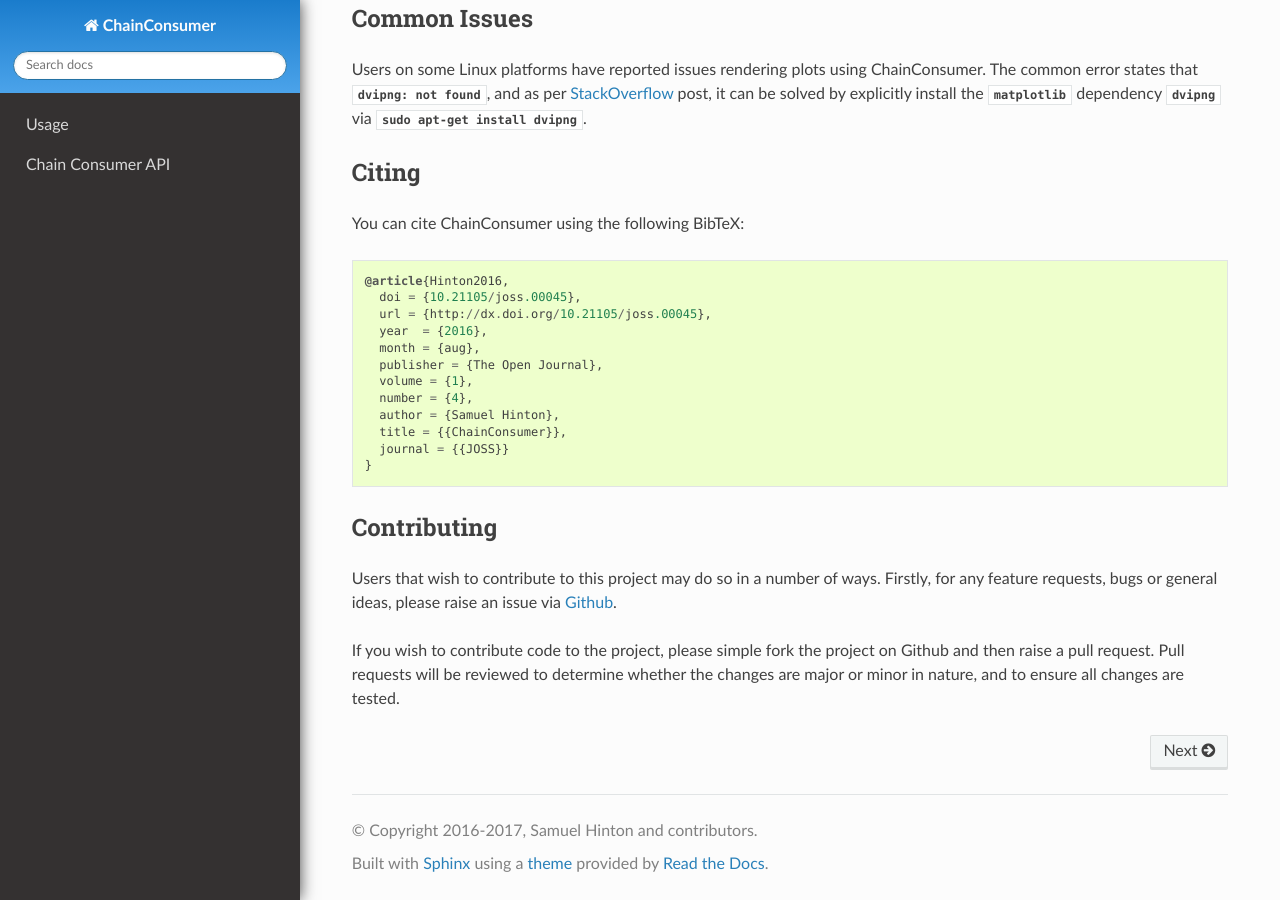
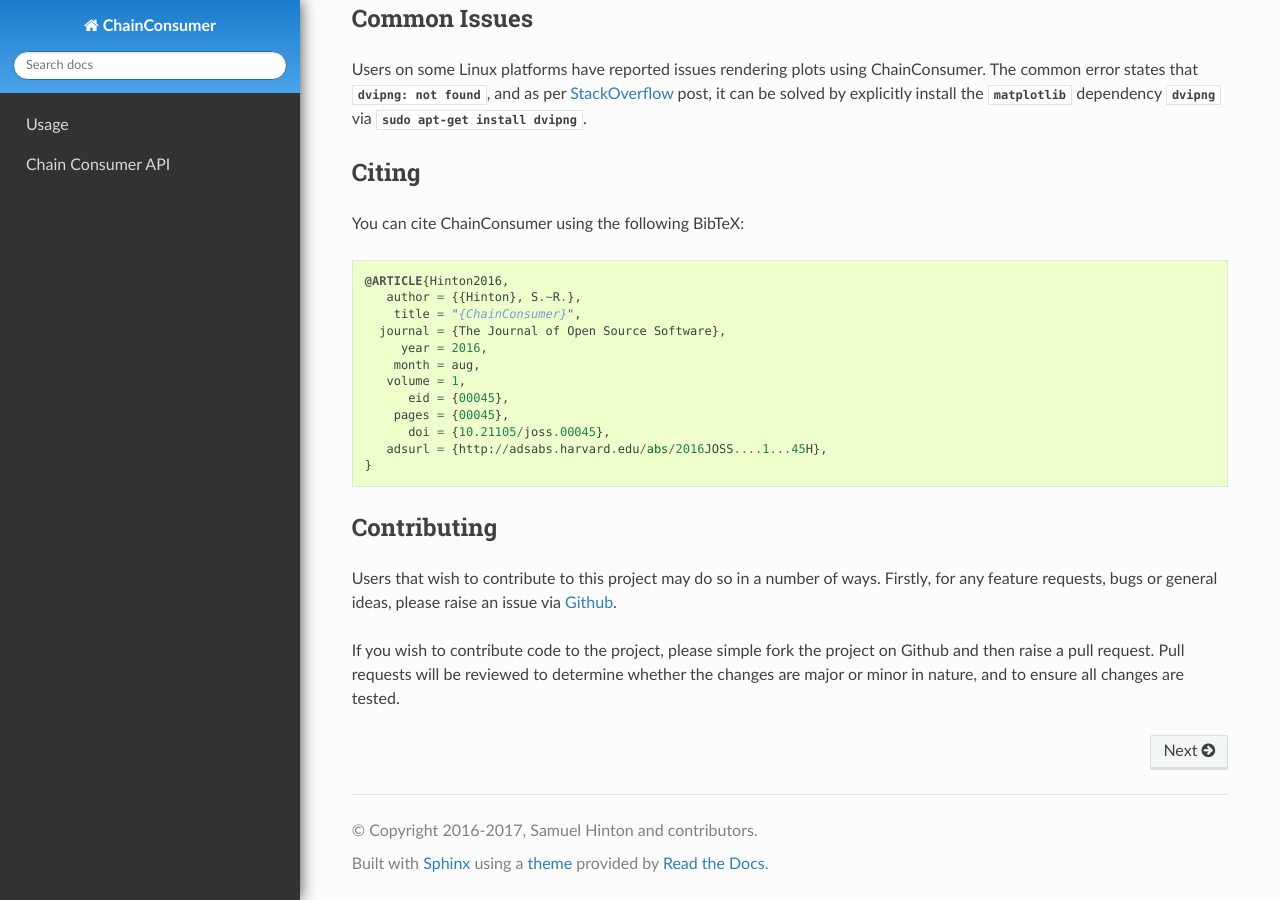
Before and after one commit to Samreay/ChainConsumer, a Sphinx documentation site: the page built from doc/index.rst, in a window 1280 px wide and 900 px high, scrolled down 2246 px. Built offline with Sphinx 7.4.7 and the Read the Docs theme 2.0.0, drawn with Linux system fonts in a browser that asks for light colours; pages that are not in the unit, such as notebooks, are missing from menus.

Commit message:
Updating bibtex

```diff
--- a/doc/index.rst
+++ b/doc/index.rst
@@ -73,17 +73,17 @@
 
 You can cite ChainConsumer using the following BibTeX::
 
-   @article{Hinton2016,
-     doi = {10.21105/joss.00045},
-     url = {http://dx.doi.org/10.21105/joss.00045},
-     year  = {2016},
-     month = {aug},
-     publisher = {The Open Journal},
-     volume = {1},
-     number = {4},
-     author = {Samuel Hinton},
-     title = {{ChainConsumer}},
-     journal = {{JOSS}}
+   @ARTICLE{Hinton2016,
+      author = {{Hinton}, S.~R.},
+       title = "{ChainConsumer}",
+     journal = {The Journal of Open Source Software},
+        year = 2016,
+       month = aug,
+      volume = 1,
+         eid = {00045},
+       pages = {00045},
+         doi = {10.21105/joss.00045},
+      adsurl = {http://adsabs.harvard.edu/abs/2016JOSS....1...45H},
    }
 
 Contributing
```
